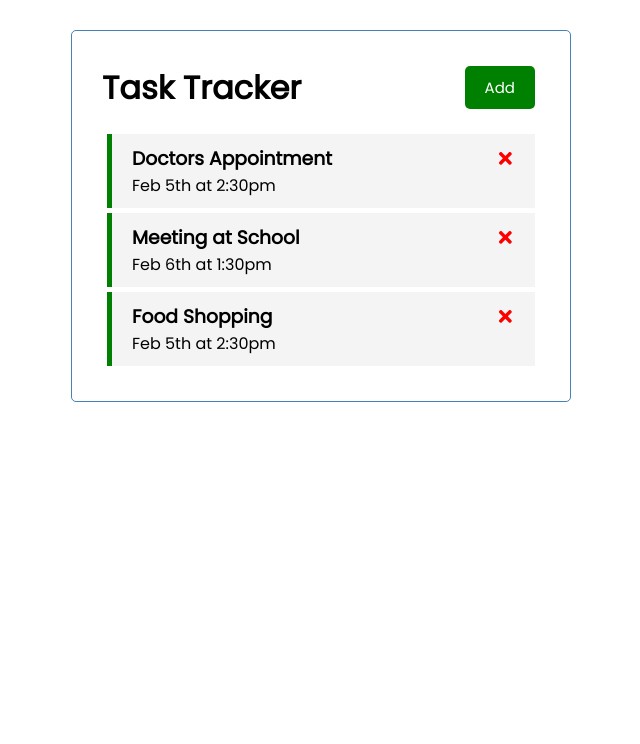
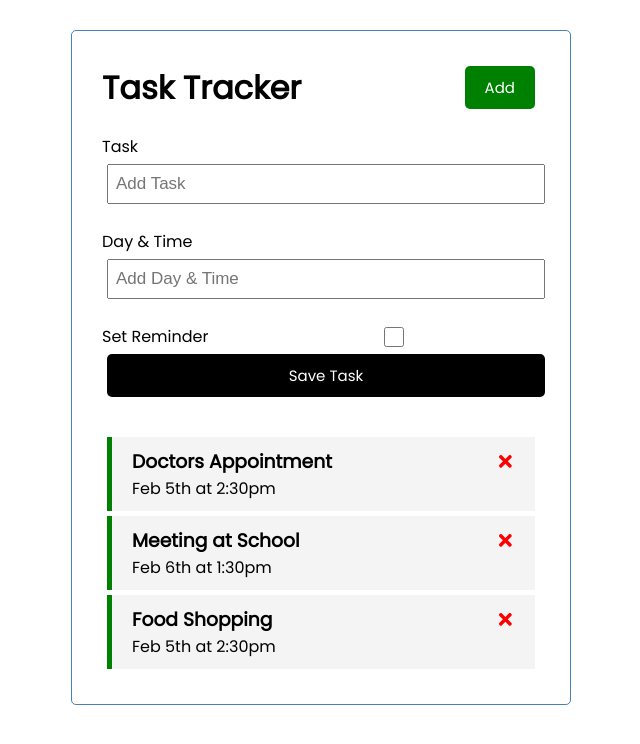
Before and after one commit to bsinglet/react-task-tracker, a React (Create React App) app: page / in a window 1280 px wide. Shown: the top 744 px of the page, without its empty margins (319-959 px from the left). Built offline with nearby package versions, Linux system fonts and the light colour scheme.

Commit message:
Created AddTask component with input fields.

```diff
--- a/src/App.js
+++ b/src/App.js
@@ -1,6 +1,7 @@
 import { useState } from 'react'
 import Header from './components/Header'
 import Tasks from './components/Tasks'
+import AddTask from './components/AddTask'
 
 function App() {
   const [tasks, setTasks] = useState([
@@ -41,6 +42,7 @@
   return (
     <div className="container">
       <Header />
+      <AddTask />
       {tasks.length > 0 ? <Tasks tasks={tasks} onDelete={deleteTask} onToggle={toggleReminder} /> : 'No Tasks To Show'}
     </div>
   );
--- /dev/null
+++ b/src/components/AddTask.js
@@ -0,0 +1,28 @@
+import { useState } from 'react'
+
+const AddTask = () => {
+  const [text, setText] = useState('')
+  const [day, setDay] = useState('')
+  const [reminder, setReminder] = useState(false)
+
+  return (
+    <form className='add-form'>
+      <div className='form-control'>
+        <label>Task</label>
+        <input type='text' placeholder='Add Task' value={text} onChange={(e) => setText(e.target.value)} />
+      </div>
+      <div className='form-control'>
+        <label>Day & Time</label>
+        <input type='text' placeholder='Add Day & Time' value={day} onChange={(e) => setDay(e.target.value)} />
+      </div>
+      <div className='form-control-check'>
+        <label>Set Reminder</label>
+        <input type='checkbox' value={reminder} onChange={(e) => setReminder(e.currentTarget.checked)} />
+      </div>
+
+      <input type='submit' value='Save Task' className='btn btn-block' />
+    </form>
+  )
+}
+
+export default AddTask
```
